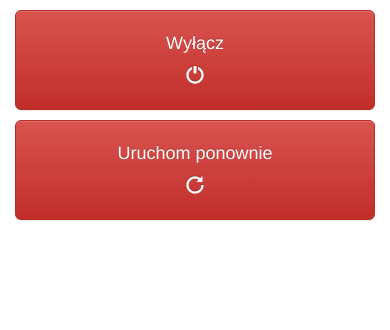
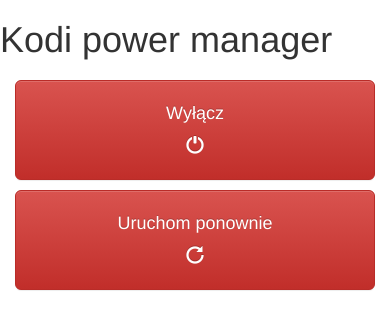
Before and after one commit to marczykm/python_restart, a Flask app: page / in a window 390 px wide. Shown: the top 330 px of the page. Run offline with Flask 2, Linux system fonts and the light colour scheme; some libraries are stand-ins or nearby versions.

Commit message:
changed scale for mobile devices, added title

```diff
--- a/templates/index.html
+++ b/templates/index.html
@@ -2,6 +2,7 @@
 <html>
 	<head>
 		<title>Kodi power manager</title>
+		<meta name="viewport" content="user-scalable=no, initial-scale=1, maximum-scale=1, minimum-scale=1, width=device-width, height=device-height, target-densitydpi=device-dpi" />
 		<link rel="stylesheet" href="https://maxcdn.bootstrapcdn.com/bootstrap/3.3.5/css/bootstrap.min.css">
 		<link rel="stylesheet" href="https://maxcdn.bootstrapcdn.com/bootstrap/3.3.5/css/bootstrap-theme.min.css">
 		<link rel="stylesheet" href="/css/style.css">
@@ -9,6 +10,7 @@
 	<body>
 		<div class="container">
 			<div class="row">
+				<h1>Kodi power manager</h1>
 				<div class="col-md-6" id='shutdown'><button class="btn btn-danger btn-lg"><p>Wyłącz</p><span class="glyphicon glyphicon-off"></span></button></div>
 				<div class="col-md-6" id='restart'><button class="btn btn-danger btn-lg"><p>Uruchom ponownie</p><span class="glyphicon glyphicon-repeat"></span></button></div>
 
```
